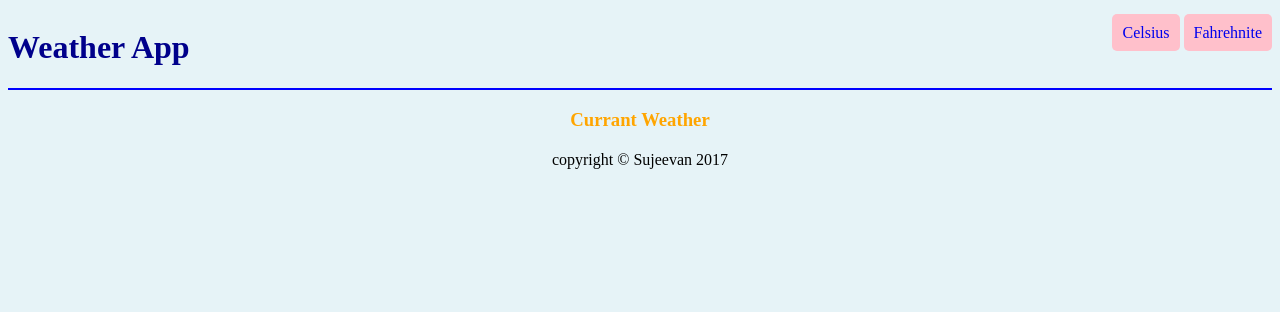
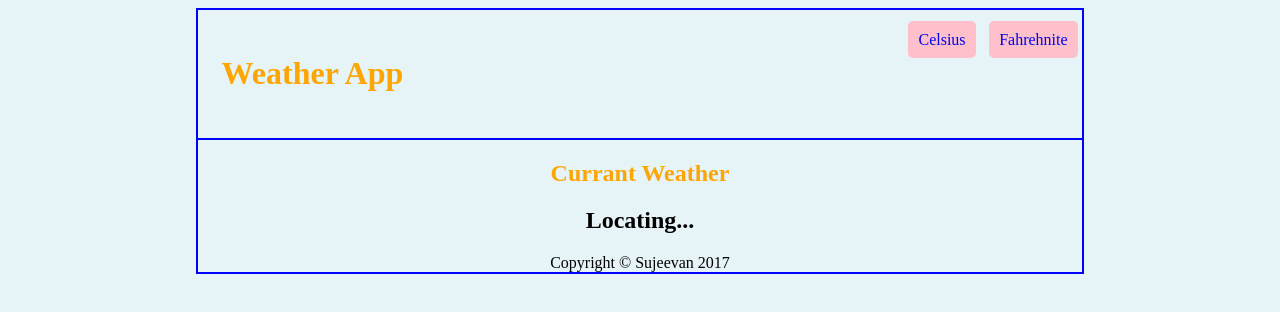
Before and after one commit to sujeevan-dev/Show-the-Local-Weather, a plain HTML site: page index.html in a window 1280 px wide. Drawn offline with nearby package versions, Linux system fonts and the light colour scheme.

Commit message:
Marking and styling is amended

```diff
--- a/app.js
+++ b/app.js
@@ -0,0 +1,28 @@
+function weather() {
+
+	var location = document.getElementById('location');
+	var Key = '52fb36032ca1c37e51ec197cb55369a8';
+	var url = 'https://api.darksky.net/forecast/[key]/[latitude],[longitude]';
+
+	navigator.geolocation.getCurrentPosition(success, error);
+
+	function success(position) {
+		latitude = position.coords.latitude;
+		longitude = position.coords.longitude;
+
+		location.innerHTML = 'Latitude is ' + latitude + '° Longitude is ' + longitude + '°';
+	url
+		$.getJSON('url + Key + "/" + latitude + "," + longitude' + "?callback=?", function(data) {
+			$('#temp').html(data.currently.temperature + '° F');
+			$('#minutely').html(data.minutely.summary);
+		});
+	}
+
+	function error() {
+		location.innerHTML = "Unable to retrieve your location";
+	}
+
+	location.innerHTML = "Locating...";
+}
+
+weather();
--- a/index.html
+++ b/index.html
@@ -9,6 +9,7 @@
 	<script src="https://ajax.googleapis.com/ajax/libs/jquery/3.2.1/jquery.min.js"></script>
 </head>
 <body>
+	<div id="container">
 	<header>
 		<div id="logo">
 			<h1>Weather App</h1>
@@ -22,17 +23,19 @@
 	</header>
 
 	<section>
-		<h3>Currant Weather</h3>
+		<h1>Currant Weather</h1>
 		<div id="display">
-			<h1><div id="temp"></div><div id="minutely"></div></h1>
+			<h3><div id="temp"></div></31>
+			<h3><div id="minutely"></div></h3>
 			<h2><div id="location"></div></h2>
 		</div>
 	</section>
 
 	<footer>
-	copyright &copy; Sujeevan 2017
+	Copyright &copy; Sujeevan 2017
 	</footer>
 
 	<script src="app.js"></script>
+	</div>
 </body>
 </html>
--- a/style.css
+++ b/style.css
@@ -1,5 +1,11 @@
 body {
 	background-color: rgba(173, 216, 230, 0.3);
+}
+
+#container {
+	border: 2px solid blue;
+	width: 70%;
+	margin: 0 auto;
 }
 
 header {
@@ -12,6 +18,7 @@ header {
 #logo {
 	float: left;
 	color: darkblue;
+	padding: 1.5em;
 }
 
 header nav {
@@ -25,6 +32,7 @@ header nav ul {
 ul li {
 	display: inline-block;
 	text-decoration: none;
+	padding: 0.3em;
 }
 
 a {
@@ -38,7 +46,12 @@ section {
 	clear: both;
 }
 
-h3 {
+#display {
+	margin: 0 auto;
+	text-align: center;
+}
+
+h1 {
 	text-align: center;
 	color: orange;
 }
```
